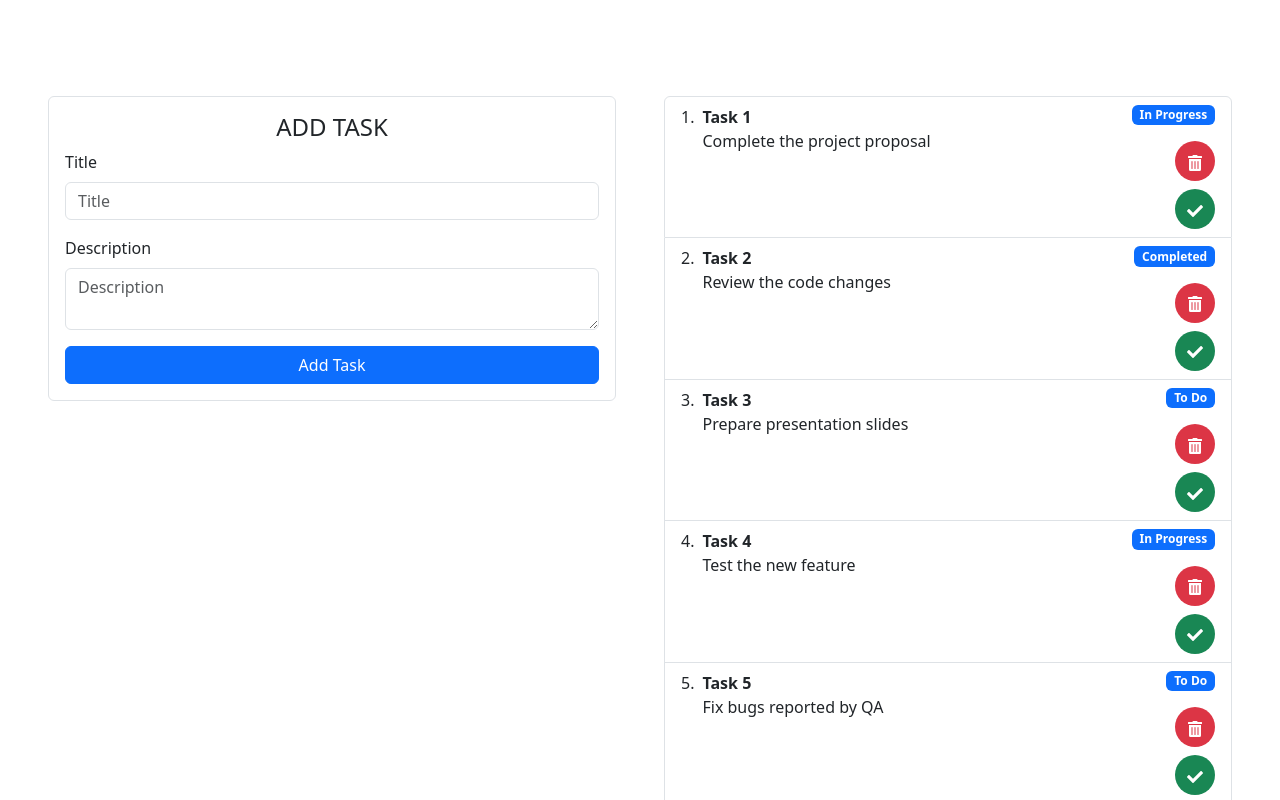
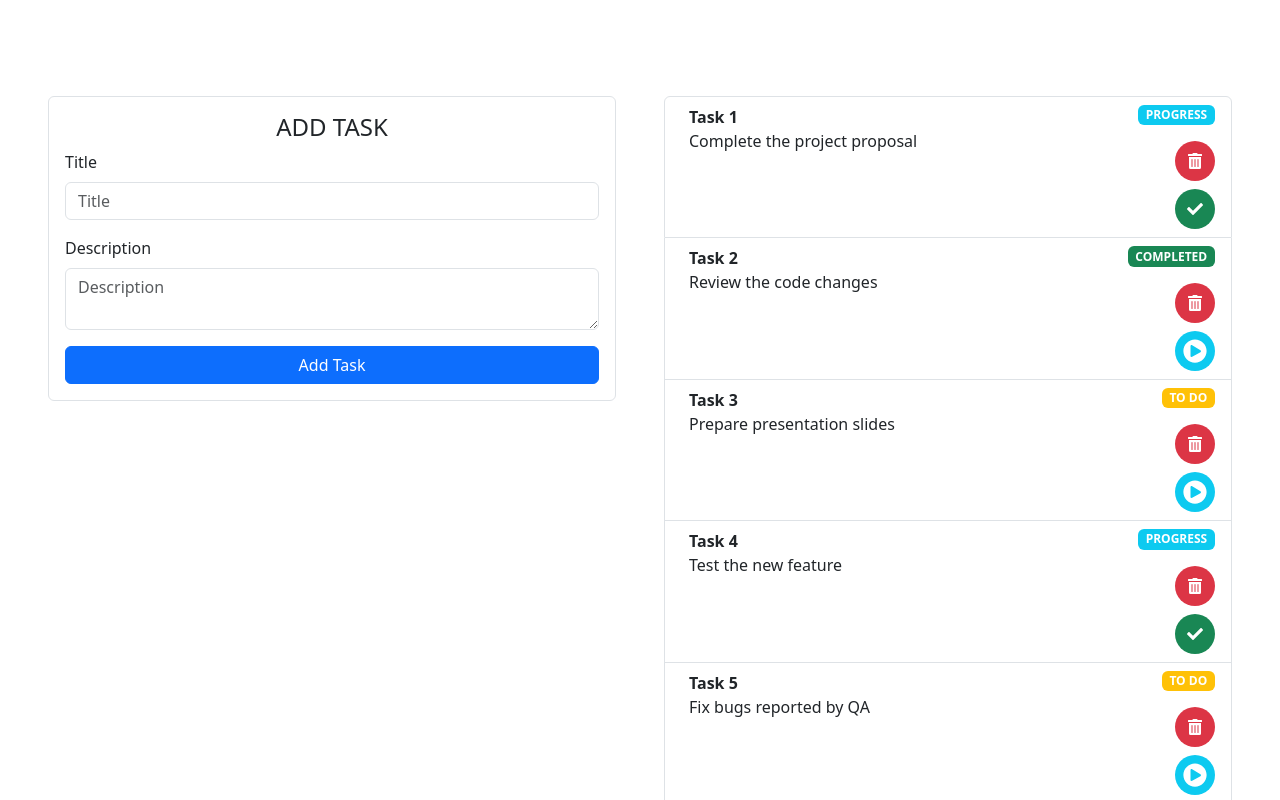
Before and after one commit to mfarhadattari/task-management-app, a React (Vite) app in the folder task-management-frontend/: page / in a window 1280 px wide. Shown: the top 800 px of the page. Built offline with nearby package versions, Linux system fonts and the light colour scheme.

Commit message:
task action btn and status bage styld conditionaly

```diff
--- a/task-management-frontend/src/components/TaskList.jsx
+++ b/task-management-frontend/src/components/TaskList.jsx
@@ -1,4 +1,4 @@
-import { FaCheck, FaTrashAlt } from "react-icons/fa";
+import { FaCheck, FaPlayCircle, FaTrashAlt } from "react-icons/fa";
 
 const TaskList = () => {
   const tasks = [
@@ -6,14 +6,14 @@ const TaskList = () => {
       _id: 1,
       title: "Task 1",
       description: "Complete the project proposal",
-      status: "In Progress",
+      status: "progress",
       createdAt: new Date("2023-08-04T09:00:00"),
     },
     {
       _id: 2,
       title: "Task 2",
       description: "Review the code changes",
-      status: "Completed",
+      status: "completed",
       createdAt: new Date("2023-08-03T15:30:00"),
     },
     {
@@ -27,7 +27,7 @@ const TaskList = () => {
       _id: 4,
       title: "Task 4",
       description: "Test the new feature",
-      status: "In Progress",
+      status: "progress",
       createdAt: new Date("2023-08-04T14:20:00"),
     },
     {
@@ -41,14 +41,14 @@ const TaskList = () => {
       _id: 6,
       title: "Task 6",
       description: "Write documentation",
-      status: "Completed",
+      status: "completed",
       createdAt: new Date("2023-08-01T17:00:00"),
     },
   ];
 
   return (
     <div className="w-100">
-      <ol className="list-group list-group-numbered">
+      <ul className="list-group">
         {tasks.map((task) => (
           <li
             key={task._id}
@@ -59,25 +59,47 @@ const TaskList = () => {
               <p>{task.description}</p>
             </div>
             <div className="d-flex flex-column align-items-end gap-3">
-              <div className="badge bg-primary">{task.status}</div>
+              <div
+                className={`badge text-uppercase ${
+                  task?.status === "completed"
+                    ? "bg-success"
+                    : task?.status === "progress"
+                    ? "bg-info "
+                    : "bg-warning"
+                } `}
+              >
+                {task.status}
+              </div>
               <div className="d-flex  flex-column  gap-2">
                 <button
+                  title="Delete this task!"
                   type="button"
                   className="bg-danger text-white  tma-circle-btn"
                 >
                   <FaTrashAlt />
                 </button>
+                {task?.status === "progress" ? (
                   <button
+                    title="Completed this task!"
                     type="button"
                     className="bg-success text-white  tma-circle-btn"
                   >
                     <FaCheck />
                   </button>
+                ) : (
+                  <button
+                    title="Start this task!"
+                    type="button"
+                    className="bg-info  text-white  tma-circle-btn fs-4"
+                  >
+                    <FaPlayCircle />
+                  </button>
+                )}
               </div>
             </div>
           </li>
         ))}
-      </ol>
+      </ul>
     </div>
   );
 };
--- a/task-management-frontend/src/index.css
+++ b/task-management-frontend/src/index.css
@@ -3,4 +3,8 @@
   height: 40px;
   border: none;
   border-radius: 50%;
+  padding: 0px;
+  display: flex;
+  justify-content: center;
+  align-items: center;
 }
```
Lines whose indentation alone changed are shown as unchanged.
